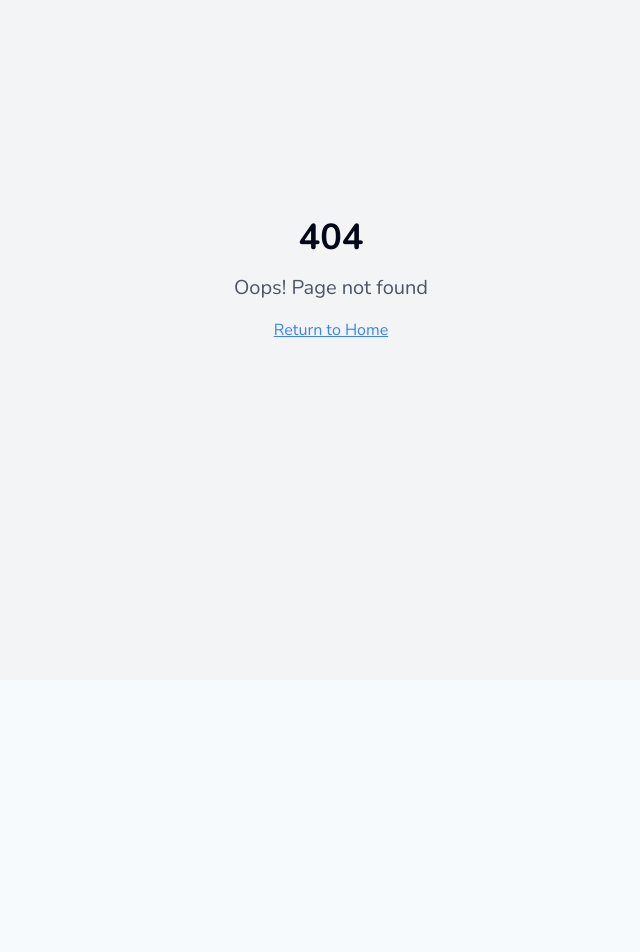
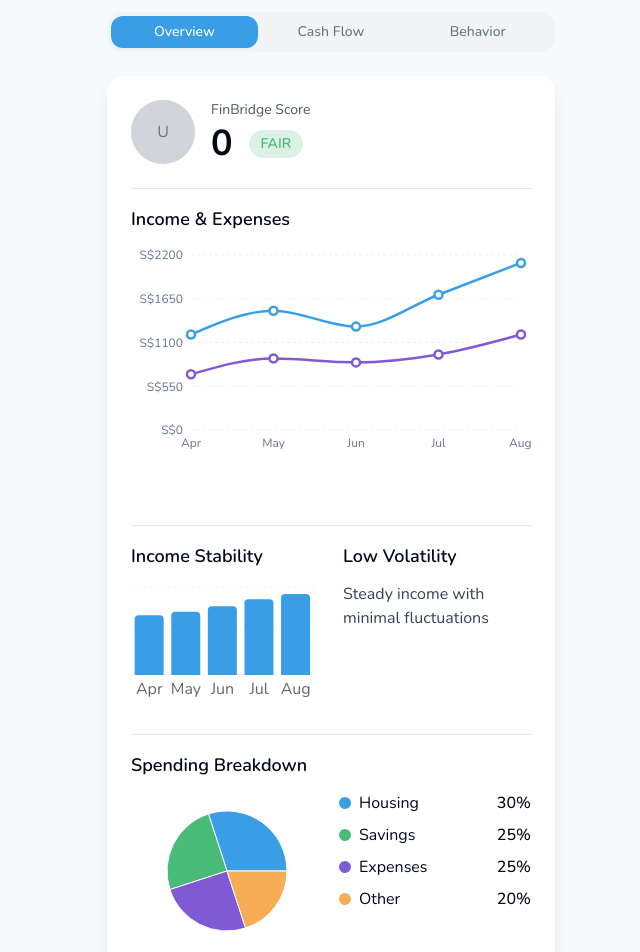
Before and after one commit to Arnav-Jhajharia/bharatankh, a React (Vite) app: page /analysis in a window 1280 px wide. Before the commit this address had no page. Shown: the part 120-1072 px from the top of the page, without its empty margins (309-949 px from the left). Before the commit the page ends 800 px from the top, so only its background shows below. Built offline with nearby package versions, Linux system fonts and the light colour scheme.

Commit message:
Refactor: Implement Analysis page
Create the Analysis page with a new design, using the specified color scheme.

```diff
--- a/src/App.tsx
+++ b/src/App.tsx
@@ -11,6 +11,7 @@ import Dashboard from "./pages/Dashboard";
 import FinancialPassport from "./pages/FinancialPassport";
 import LoanOffers from "./pages/LoanOffers";
 import Simulator from "./pages/Simulator";
+import Analysis from "./pages/Analysis";
 import NotFound from "./pages/NotFound";
 import { AppProvider } from "./context/AppContext";
 
@@ -31,6 +32,7 @@ const App = () => (
             <Route path="/passport" element={<FinancialPassport />} />
             <Route path="/offers" element={<LoanOffers />} />
             <Route path="/simulator" element={<Simulator />} />
+            <Route path="/analysis" element={<Analysis />} />
             <Route path="*" element={<NotFound />} />
           </Routes>
         </BrowserRouter>
--- /dev/null
+++ b/src/pages/Analysis.tsx
@@ -0,0 +1,244 @@
+
+import { useState } from "react";
+import { useNavigate } from "react-router-dom";
+import { Button } from "@/components/ui/button";
+import { Tabs, TabsList, TabsTrigger } from "@/components/ui/tabs";
+import { AspectRatio } from "@/components/ui/aspect-ratio";
+import PageContainer from "@/components/PageContainer";
+import { useApp } from "@/context/AppContext";
+import {
+  ChartContainer,
+  ChartTooltip,
+  ChartTooltipContent
+} from "@/components/ui/chart";
+import { LineChart, Line, BarChart, Bar, PieChart, Pie, XAxis, YAxis, CartesianGrid, Cell, ResponsiveContainer } from "recharts";
+import { Separator } from "@/components/ui/separator";
+
+const Analysis = () => {
+  const navigate = useNavigate();
+  const { userData, financialData } = useApp();
+  const [activeTab, setActiveTab] = useState("overview");
+
+  // Income & Expenses Data
+  const incomeExpensesData = [
+    { name: "Apr", income: 1200, expenses: 700 },
+    { name: "May", income: 1500, expenses: 900 },
+    { name: "Jun", income: 1300, expenses: 850 },
+    { name: "Jul", income: 1700, expenses: 950 },
+    { name: "Aug", income: 2100, expenses: 1200 },
+  ];
+
+  // Income Stability Data
+  const stabilityData = [
+    { month: "Apr", stability: 68 },
+    { month: "May", stability: 72 },
+    { month: "Jun", stability: 78 },
+    { month: "Jul", stability: 86 },
+    { month: "Aug", stability: 92 },
+  ];
+
+  // Spending Breakdown Data
+  const spendingData = [
+    { name: "Housing", value: 30, color: "#399EE6" },
+    { name: "Savings", value: 25, color: "#48BB78" },
+    { name: "Expenses", value: 25, color: "#805AD5" },
+    { name: "Other", value: 20, color: "#F6AD55" },
+  ];
+
+  return (
+    <PageContainer>
+      {/* Header */}
+      <div className="flex justify-center mb-6">
+        <h1 className="text-2xl font-bold text-primary">FinBridge</h1>
+      </div>
+
+      <h2 className="text-3xl font-bold mb-4">Analysis</h2>
+
+      {/* Tabs */}
+      <Tabs value={activeTab} onValueChange={setActiveTab} className="mb-6">
+        <TabsList className="w-full bg-gray-100">
+          <TabsTrigger
+            value="overview"
+            className="flex-1 data-[state=active]:bg-primary data-[state=active]:text-white"
+          >
+            Overview
+          </TabsTrigger>
+          <TabsTrigger
+            value="cashflow"
+            className="flex-1 data-[state=active]:bg-primary data-[state=active]:text-white"
+          >
+            Cash Flow
+          </TabsTrigger>
+          <TabsTrigger
+            value="behavior"
+            className="flex-1 data-[state=active]:bg-primary data-[state=active]:text-white"
+          >
+            Behavior
+          </TabsTrigger>
+        </TabsList>
+      </Tabs>
+
+      {/* Main Card */}
+      <div className="bg-white rounded-lg shadow-lg p-6 animate-fade-in">
+        {/* Score Section */}
+        <div className="flex items-center mb-6">
+          <div className="h-16 w-16 rounded-full bg-gray-200 overflow-hidden mr-4">
+            {/* User Avatar */}
+            <AspectRatio ratio={1/1}>
+              <div className="bg-gray-300 h-full w-full flex items-center justify-center text-gray-500">
+                {userData.name ? userData.name.charAt(0) : "U"}
+              </div>
+            </AspectRatio>
+          </div>
+
+          <div className="flex-1">
+            <p className="text-gray-600 text-sm mb-1">FinBridge Score</p>
+            <div className="flex items-center">
+              <h3 className="text-4xl font-bold mr-4">{financialData.finScore}</h3>
+              <span className="px-3 py-1 bg-accent/20 text-accent rounded-full text-sm font-semibold">
+                {financialData.finScore > 75 ? "GOOD" : "FAIR"}
+              </span>
+            </div>
+          </div>
+        </div>
+
+        <Separator className="my-4" />
+
+        {/* Income & Expenses Chart */}
+        <div className="mb-6">
+          <h3 className="text-lg font-semibold mb-3">Income & Expenses</h3>
+          <div className="h-64">
+            <ChartContainer
+              config={{
+                income: { color: "#399EE6" },
+                expenses: { color: "#805AD5" }
+              }}
+            >
+              <LineChart data={incomeExpensesData} margin={{ top: 10, right: 10, left: 0, bottom: 10 }}>
+                <CartesianGrid strokeDasharray="3 3" vertical={false} stroke="#f0f0f0" />
+                <XAxis dataKey="name" axisLine={false} tickLine={false} />
+                <YAxis
+                  axisLine={false}
+                  tickLine={false}
+                  tickFormatter={(value) => `S$${value}`}
+                  width={60}
+                />
+                <ChartTooltip
+                  content={
+                    <ChartTooltipContent
+                      formatter={(value, name) => [`S$${value}`, name === "income" ? "Income" : "Expenses"]}
+                    />
+                  }
+                />
+                <Line
+                  type="monotone"
+                  dataKey="income"
+                  stroke="#399EE6"
+                  strokeWidth={2.5}
+                  dot={{ r: 4 }}
+                  activeDot={{ r: 6 }}
+                />
+                <Line
+                  type="monotone"
+                  dataKey="expenses"
+                  stroke="#805AD5"
+                  strokeWidth={2.5}
+                  dot={{ r: 4 }}
+                  activeDot={{ r: 6 }}
+                />
+              </LineChart>
+            </ChartContainer>
+          </div>
+        </div>
+
+        <Separator className="my-4" />
+
+        {/* Income Stability & Volatility */}
+        <div className="grid grid-cols-2 gap-6 mb-6">
+          {/* Income Stability */}
+          <div>
+            <h3 className="text-lg font-semibold mb-3">Income Stability</h3>
+            <div className="h-32">
+              <ResponsiveContainer width="100%" height="100%">
+                <BarChart data={stabilityData} margin={{ top: 5, right: 5, left: 0, bottom: 5 }}>
+                  <CartesianGrid strokeDasharray="3 3" vertical={false} stroke="#f0f0f0" />
+                  <XAxis dataKey="month" axisLine={false} tickLine={false} />
+                  <Bar dataKey="stability" radius={[4, 4, 0, 0]}>
+                    {stabilityData.map((entry, index) => (
+                      <Cell key={`cell-${index}`} fill="#399EE6" />
+                    ))}
+                  </Bar>
+                </BarChart>
+              </ResponsiveContainer>
+            </div>
+          </div>
+
+          {/* Volatility */}
+          <div>
+            <h3 className="text-lg font-semibold mb-3">Low Volatility</h3>
+            <p className="text-gray-700">
+              Steady income with minimal fluctuations
+            </p>
+          </div>
+        </div>
+
+        <Separator className="my-4" />
+
+        {/* Spending Breakdown */}
+        <div>
+          <h3 className="text-lg font-semibold mb-3">Spending Breakdown</h3>
+          <div className="grid grid-cols-2 gap-4">
+            {/* Pie Chart */}
+            <div className="h-40">
+              <ResponsiveContainer width="100%" height="100%">
+                <PieChart>
+                  <Pie
+                    data={spendingData}
+                    cx="50%"
+                    cy="50%"
+                    labelLine={false}
+                    outerRadius={60}
+                    fill="#8884d8"
+                    dataKey="value"
+                  >
+                    {spendingData.map((entry, index) => (
+                      <Cell key={`cell-${index}`} fill={entry.color} />
+                    ))}
+                  </Pie>
+                </PieChart>
+              </ResponsiveContainer>
+            </div>
+
+            {/* Legend */}
+            <div className="space-y-2">
+              {spendingData.map((item, index) => (
+                <div key={index} className="flex justify-between items-center">
+                  <div className="flex items-center">
+                    <div
+                      className="w-3 h-3 rounded-sm mr-2"
+                      style={{ backgroundColor: item.color }}
+                    ></div>
+                    <span>{item.name}</span>
+                  </div>
+                  <span className="font-medium">{item.value}%</span>
+                </div>
+              ))}
+            </div>
+          </div>
+        </div>
+      </div>
+
+      {/* Navigation Button */}
+      <Button
+        variant="link"
+        onClick={() => navigate("/dashboard")}
+        className="mt-6 w-full"
+      >
+        Back to Dashboard
+      </Button>
+
+    </PageContainer>
+  );
+};
+
+export default Analysis;
--- a/src/pages/FinancialPassport.tsx
+++ b/src/pages/FinancialPassport.tsx
@@ -174,7 +174,7 @@ const FinancialPassport = () => {
         </CardContent>
       </Card>
 
-      <div className="flex gap-4">
+      <div className="flex gap-4 flex-col sm:flex-row">
         <Button
           variant="outline"
           onClick={handleDownload}
@@ -191,13 +191,23 @@ const FinancialPassport = () => {
         </Button>
       </div>
 
+      <div className="flex gap-4 mt-4">
         <Button
           variant="link"
           onClick={() => navigate("/dashboard")}
-        className="mt-4 w-full"
+          className="flex-1"
         >
           Back to Dashboard
         </Button>
+
+        <Button
+          variant="link"
+          onClick={() => navigate("/analysis")}
+          className="flex-1 text-primary"
+        >
+          View Analysis
+        </Button>
+      </div>
 
       <Dialog open={shareDialogOpen} onOpenChange={setShareDialogOpen}>
         <DialogContent>
--- a/tailwind.config.ts
+++ b/tailwind.config.ts
@@ -26,7 +26,7 @@ export default {
 				background: 'hsl(var(--background))',
 				foreground: 'hsl(var(--foreground))',
 				primary: {
-					DEFAULT: '#2B6CB0', // Royal Blue
+					DEFAULT: '#399EE6', // Updated primary color
 					foreground: 'hsl(var(--primary-foreground))'
 				},
 				secondary: {
```
Lines whose indentation alone changed are shown as unchanged.
